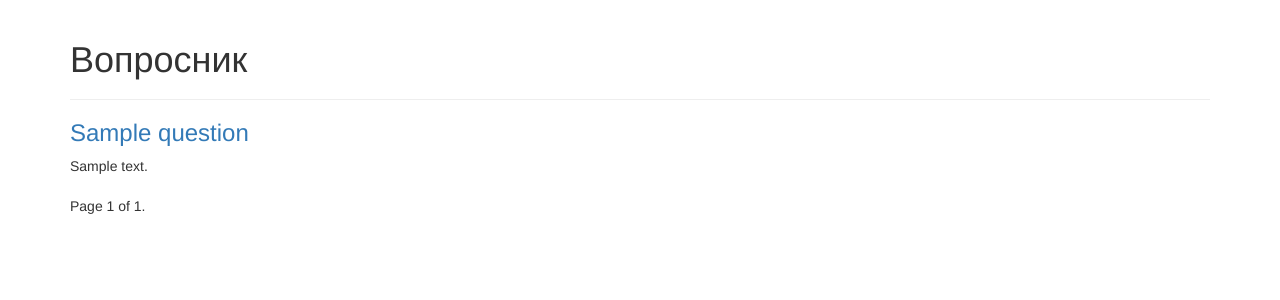
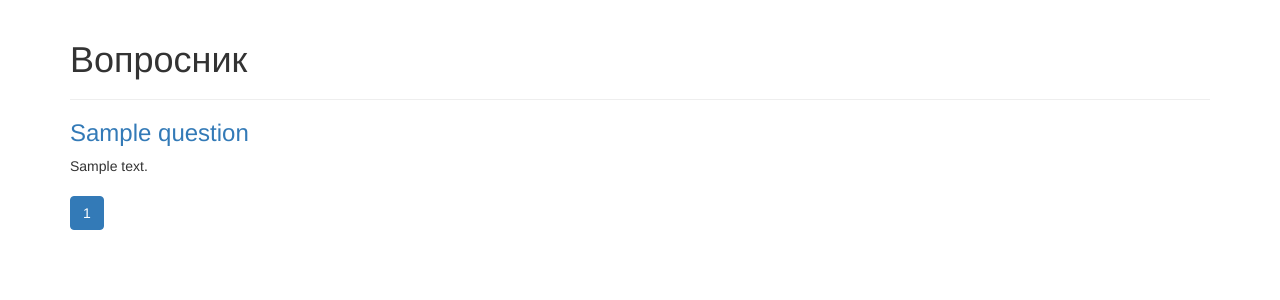
Before and after one commit to ivan-nab/stepik_web_proj, a Python web app: template ask/templates/qa/main.html in a window 1280 px wide. Shown: the top 300 px of the page. Run offline with Jinja, Linux system fonts and the light colour scheme; the template is opened without the code that fills it: most values are stand-ins (such as "Sample title", 1, 10 or a date in 2020).

Commit message:
fixed pagination

```diff
--- a/ask/templates/qa/main.html
+++ b/ask/templates/qa/main.html
@@ -10,19 +10,21 @@
             <div class="question-text">{{ question.text }}</div>
         </div>
     {% endfor %}
-        <div class="pagination">
-            <span class="step-links">
+            <ul class="pagination">
                 {% if questions.has_previous %}
-                    <a href="?page={{ questions.previous_page_number }}">previous</a>
+                    <li><a href="?page={{ questions.previous_page_number }}"><<</a></li>
                 {% endif %}
-
-                <span class="current">
-                    Page {{ questions.number }} of {{ questions.paginator.num_pages }}.
-                </span>
+                {% for pg in question.paginator.page_range%}
+                    {% if questions.number == pg %}
+                    <li class="active"><a href="?page={{ pg }}">{{ pg }}</a></li>
+                    {% else %}
+                    <li><a href="?page={{ pg }}">{{ pg }}</a></li>
+                    {% endif %}
+                {% endfor %}
 
                 {% if questions.has_next %}
-                    <a href="?page={{ questions.next_page_number }}">next</a>
+                    <li><a href="?page={{ questions.next_page_number }}">>></a></li>
                 {% endif %}
-            </span>
-        </div>
+            </ul>
+
 {% endblock %}
```
